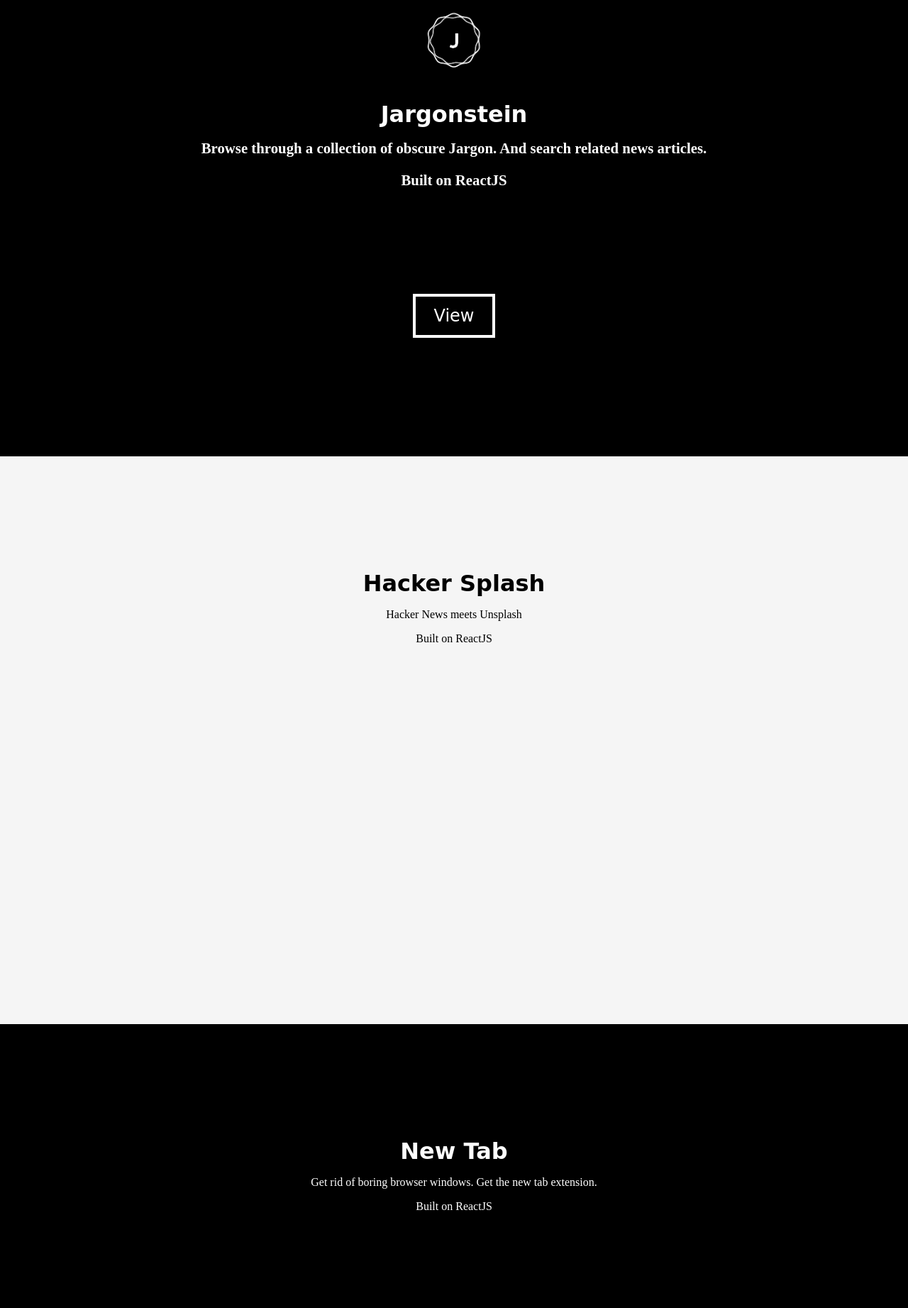
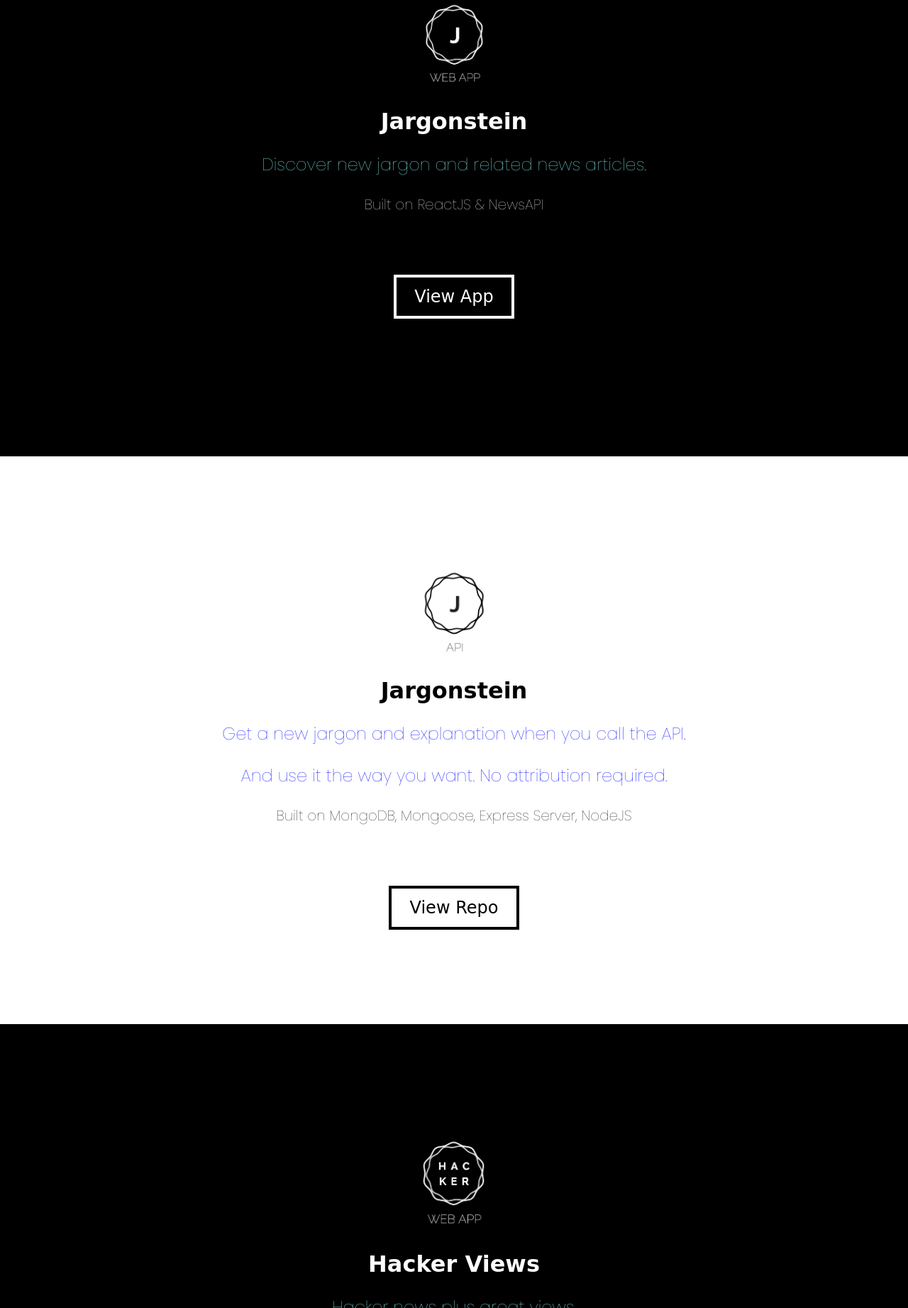
Before and after one commit to nasturtus/nasturtus.github.io, a plain HTML site: page index.html in a window 1280 px wide. Shown: the part 957-2800 px from the top of the page at 71% size. Drawn offline with nearby package versions, Linux system fonts and the light colour scheme; a web font is replaced by a local one.

Commit message:
Amend margin top for buttons to ensure does not break in responsiveness.

```diff
--- a/index.html
+++ b/index.html
@@ -21,61 +21,83 @@
 <body>
     <div class="wrapper">
         <div id="bg">
-            <header data-aos="zoom-in">{road.to.code}</header>
+            <header data-aos="fade-in">{ road.to.code }</header>
         </div>
 
-        <div id="jargonstein">
+        <div class="dark-bg">
             <div class="vertical-align">
 
-                <div class="dark-bg" data-aos="fade-up">
-                    <img src="jargonstein.png" alt="jargonstein_image">
+                <div data-aos="fade-up">
+                    <img src="jargonstein-web-app.png" alt="jargonstein_image">
                     <h1>Jargonstein</h1>
-                    <h2>Browse through a collection of obscure Jargon. And search related news articles.</h2>
-                    <h3>Built on ReactJS</h3>
+                    <p class="subtitle">Discover new jargon and related news articles.</p>
+                    <p class="body">Built on ReactJS & NewsAPI</p>
                 </div>
-                <button class="black-bg">View</button>
+                <button>
+                    <a href="https://jargonstein-react-client.herokuapp.com/" target="_blank">View App</button>
+                </a>
 
             </div>
         </div>
 
-        <div id="hacker-splash">
+        <div class="light-bg jargonstein-api">
             <div class="vertical-align" data-aos="fade-up">
 
-                <div class="light-bg">
-                    <h1>Hacker Splash</h1>
-                    <p>Hacker News meets Unsplash</p>
-                    <p>Built on ReactJS</p>
+                <div data-aos="fade-up">
+                    <img src="jargonstein-api.png" alt="jargonstein_image">
+                    <h1>Jargonstein</h1>
+                    <p class="subtitle">Get a new jargon and explanation when you call the API.</p>
+                    <p class="subtitle">And use it the way you want. No attribution required.</p>
+                    <p class="body">Built on MongoDB, Mongoose, Express Server, NodeJS</p>
                 </div>
+                <button>
+                    <a href="https://github.com/nasturtus/jargonstein-express-server" target="_blank">View Repo</button>
+                </a>
 
             </div>
         </div>
 
-        <div id="new-tab-extension">
-            <div class="vertical-align" data-aos="fade-up">
+        <div class="dark-bg">
+            <div class="vertical-align">
 
-                <div class="dark-bg">
-                    <h1>New Tab</h1>
-                    <p>Get rid of boring browser windows. Get the new tab extension.</p>
-                    <p>Built on ReactJS</p>
+                <div data-aos="fade-up">
+                    <img src="hacker-views.png" alt="hacker-views_image">
+                    <h1>Hacker Views</h1>
+                    <p class="subtitle">Hacker news plus great views.</p>
+                    <p class="body">Built on ReactJS & Hacker News API</p>
                 </div>
+                <button>
+                    <a href="https://tense-grade.surge.sh/" target="_blank">View App</button>
+                </a>
 
             </div>
         </div>
 
-        <div id="contact">
+
+
+        <div class="dark-bg contact-section">
             <div class="vertical-align" data-aos="fade-up">
 
-                <div class="light-bg">
-                    <h1>Contact & Credit</h1>
-                    <p>
-                        <strong>Github - </strong>https://github.com/nasturtus
+                <div data-aos="fade-up">
+                    <img src="santosh.png" alt="santosh">
+                    <p class="body">
+                        Open for full-time roles and contract projects.
                     </p>
-                    <p>
-                        <strong>Image courtesy - </strong>Lonely Mountain by Tyler Lastovich on Unsplash</p>
+                    <p class="body">
+                        And if you are in sunny Singapore, let's discuss your project over coffee.
+                    </p>
                 </div>
+                <button>
+                    <a href="https://www.linkedin.com/in/santosh-sn-71b768142/" target="_blank">LinkedIn</a>
+                </button>&NonBreakingSpace;&NonBreakingSpace;&NonBreakingSpace;
+                <button>
+                    <a href="mailto:nasturtus@gmail.com">Email</a>
+                </button>
+
 
             </div>
         </div>
+
 
     </div>
 
--- a/main.css
+++ b/main.css
@@ -1,4 +1,4 @@
-@import url("https://fonts.googleapis.com/css?family=Bungee+Hairline|Source+Code+Pro:200|Spectral:200");
+@import url("https://fonts.googleapis.com/css?family=Bungee+Hairline|Poppins:100");
 
 body,
 html {
@@ -22,17 +22,25 @@ html {
 }
 
 header {
-  font-size: 150%;
+  font-size: 200%;
   text-align: center;
   padding-top: 10%;
-  font-family: "Source Code Pro", monospace;
+  font-family: "Poppins", sans-serif;
   color: white;
+  letter-spacing: 2px;
 }
 
-#jargonstein {
+.dark-bg {
   height: 100vh;
   background-color: black;
   color: white;
+  text-align: center;
+}
+
+.light-bg {
+  height: 100vh;
+  background-color: #ffffff;
+  color: black;
   text-align: center;
 }
 
@@ -44,8 +52,8 @@ header {
 
 img {
   margin: 0;
-  max-width: 10%;
-  max-height: 10%;
+  max-width: 8%;
+  max-height: 8%;
   margin-bottom: 2%;
 }
 
@@ -56,23 +64,29 @@ h1 {
   font-size: 200%;
 }
 
-h2 {
-  font-family: "Spectral", serif;
-  font-size: 130%;
+.subtitle {
+  font-family: "Poppins", sans-serif;
+  font-size: 150%;
   padding-left: 5%;
   padding-right: 5%;
+  color: rgb(136, 245, 245);
 }
 
-h3 {
-  font-family: "Spectral", serif;
-  font-size: 130%;
+.body {
+  font-family: "Poppins", sans-serif;
+  font-size: 125%;
   padding-left: 5%;
   padding-right: 5%;
+  color: white;
 }
 
-button.black-bg {
+.light-bg .body {
+  color: black;
+}
+
+.dark-bg button {
   /* width: auto; */
-  margin-top: 10%;
+  margin-top: 5%;
   border: solid 4px white;
   color: white;
   background: transparent;
@@ -81,18 +95,28 @@ button.black-bg {
   padding: 1% 2% 1% 2%;
 }
 
+.light-bg button {
+  /* width: auto; */
+  margin-top: 5%;
+  border: solid 4px black;
+  color: black;
+  background: transparent;
+  font-size: 150%;
+  font-family: "Bungee Hairline", cursive;
+  padding: 1% 2% 1% 2%;
+}
+
+
+.dark-bg {
+  color: #ffffff;
+}
+
 .light-bg {
   color: black;
 }
 
-.dark-bg {
-  color: white;
-}
-
-#hacker-splash {
-  height: 100vh;
-  background-color: whitesmoke;
-  text-align: center;
+.light-bg .subtitle {
+  color: #0000ff;
 }
 
 #new-tab-extension {
@@ -120,3 +144,25 @@ button.black-bg {
     opacity: 1;
   }
 }
+
+.dark-bg a {
+  text-decoration: none;
+  color: white;
+}
+
+.dark-bg a:hover {
+  text-decoration: none;
+}
+
+.light-bg a {
+  text-decoration: none;
+  color: black;
+}
+
+.light-bg a:hover {
+  text-decoration: none;
+}
+
+.contact-section {
+  background: #2f2f2f;
+}
```
Also changed, not shown: hacker-views.png (added), jargonstein-api.png (added), jargonstein-web-app.png (added), santosh.png (added).
